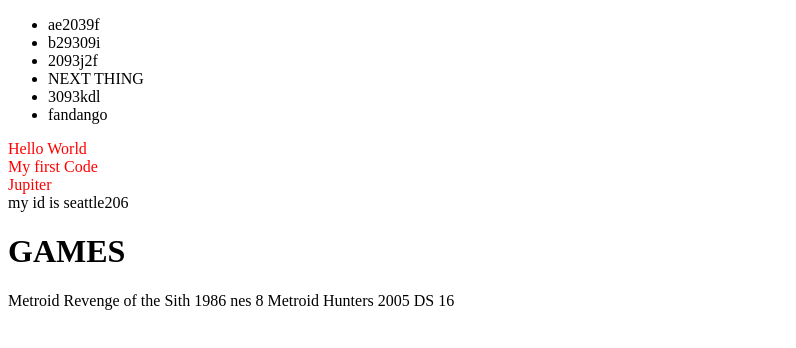
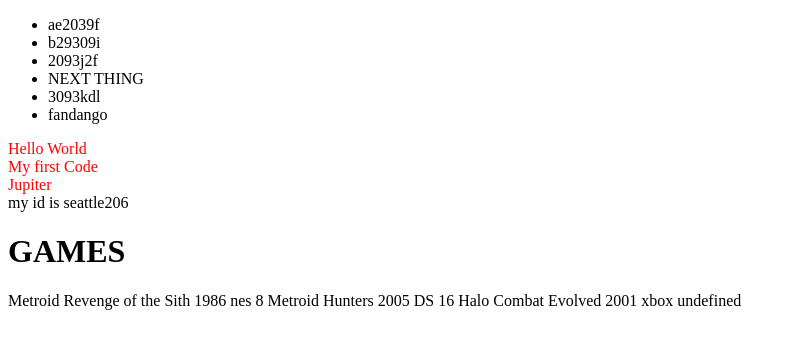
Before and after one commit to bamtron5/forkConflicts, a plain HTML site: page index.html in a window 1280 px wide. Shown: the whole page, without its empty margins (0-796 px from the left). Drawn offline with Linux system fonts and the light colour scheme.

Commit message:
third commit

```diff
--- a/index.html
+++ b/index.html
@@ -87,6 +87,16 @@
         bit: 16
       });
 
+
+      data.push({
+        name: 'Halo Combat Evolved',
+        release: 2001,
+        platform: 'xbox',
+        gig: 4
+
+      });
+
+
       var keys = Object.keys(data[0]);
       data.forEach((game, i) =>
         keys.forEach((key) =>
```
